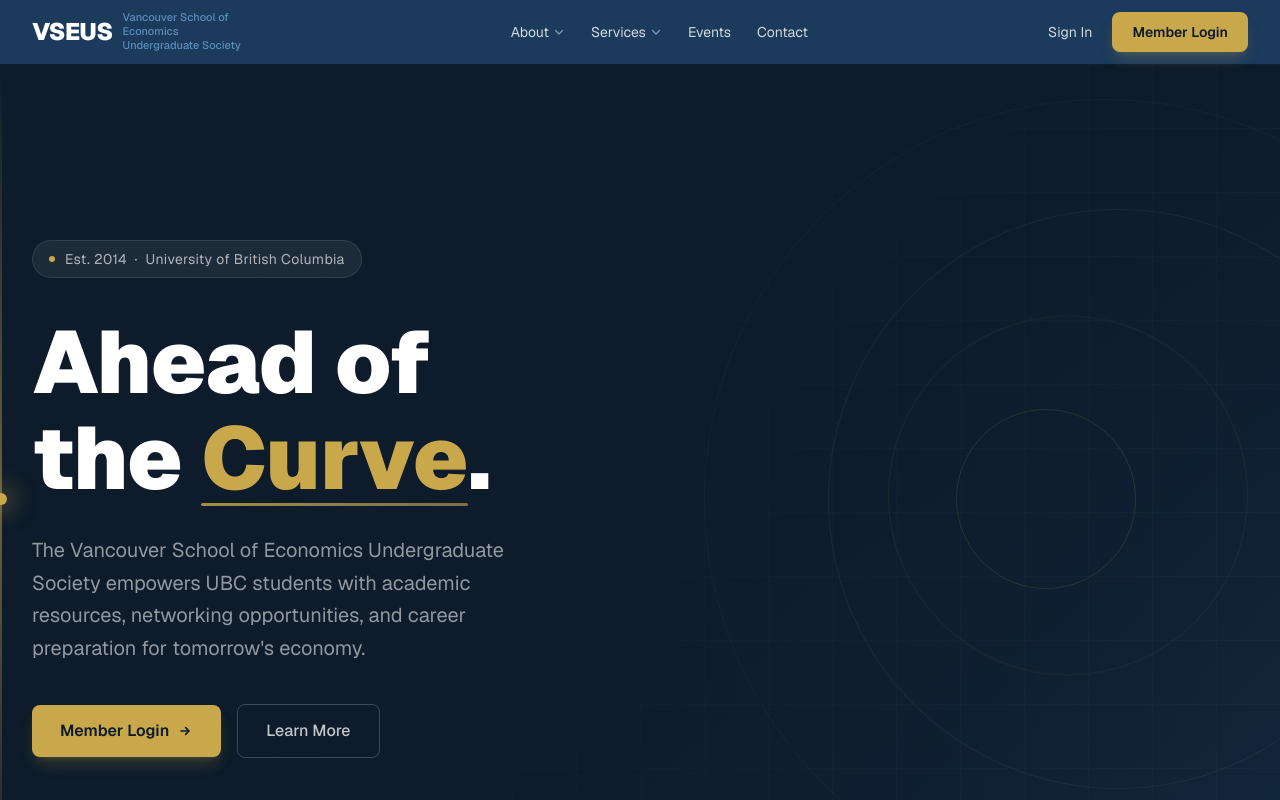
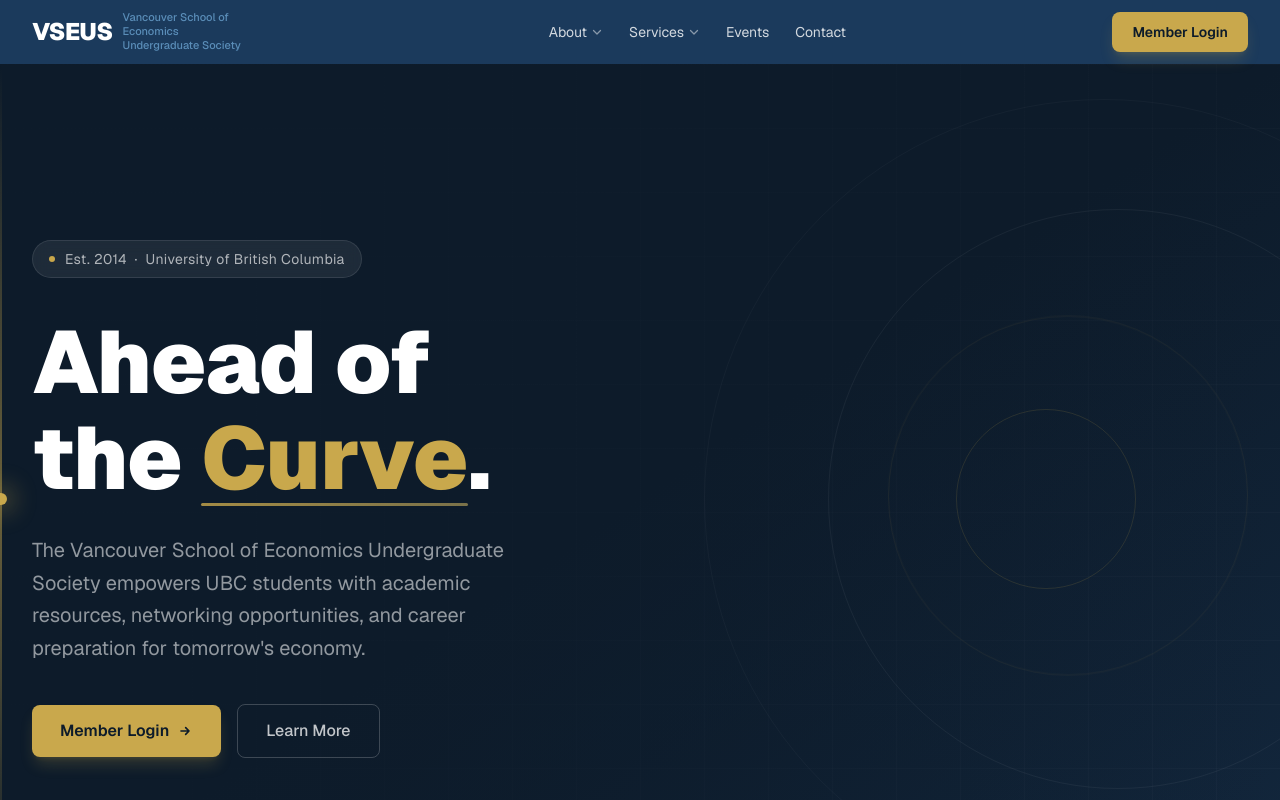
Before and after one commit to Mr-Slope/VSEUS-website, a Next.js app: page / in a window 1280 px wide. Shown: the top 800 px of the page. Built offline with nearby package versions, Linux system fonts and the light colour scheme.

Commit message:
refactor(nav): simplify login button rendering

```diff
--- a/src/components/layout/Navbar.tsx
+++ b/src/components/layout/Navbar.tsx
@@ -139,17 +139,9 @@ export function Navbar() {
                 </button>
               </>
             ) : (
-              <>
-                <Link
-                  href="/auth/login"
-                  className="nav-link-draw px-3 py-2 text-sm text-white/80 hover:text-white transition-colors duration-150"
-                >
-                  Sign In
-                </Link>
-                <CTAButton href="/auth/login" variant="gold" size="md">
-                  Member Login
-                </CTAButton>
-              </>
+              <CTAButton href="/auth/login" variant="gold" size="md">
+                Member Login
+              </CTAButton>
             )}
           </div>
 
```
